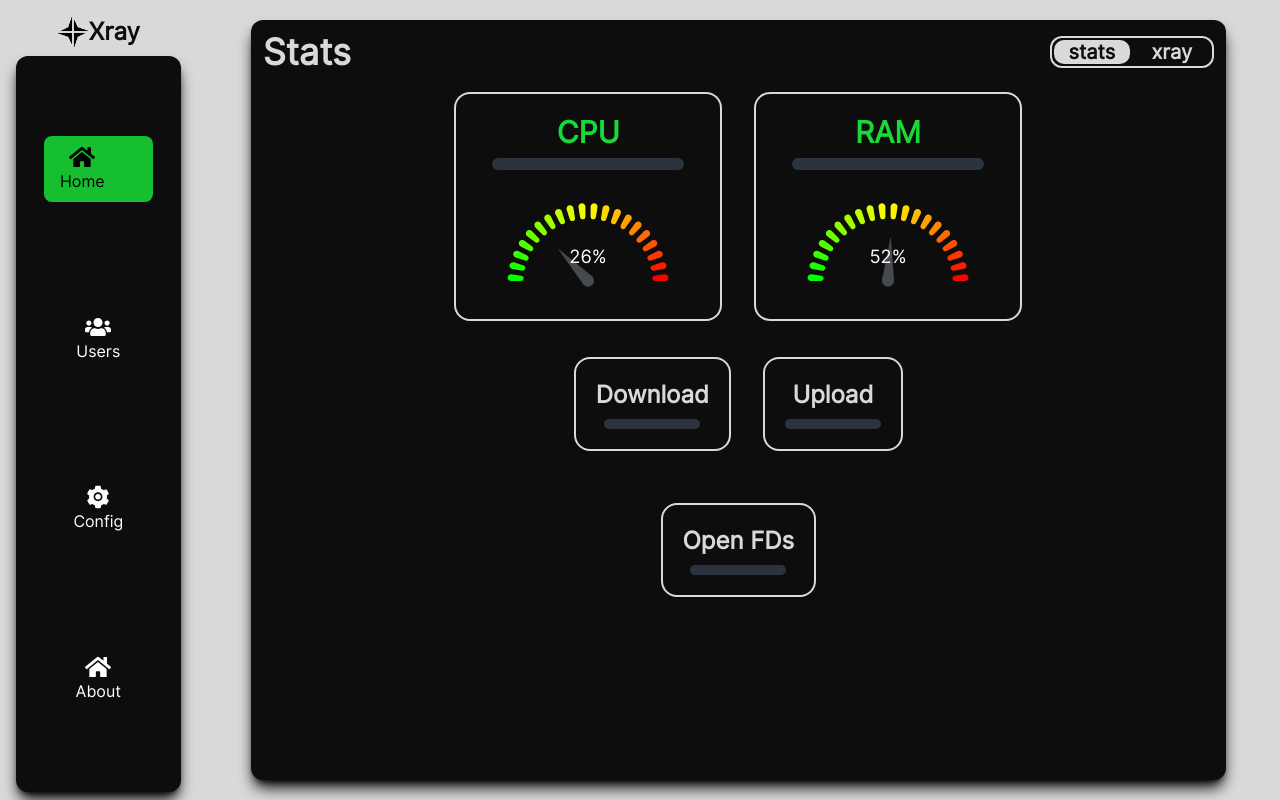
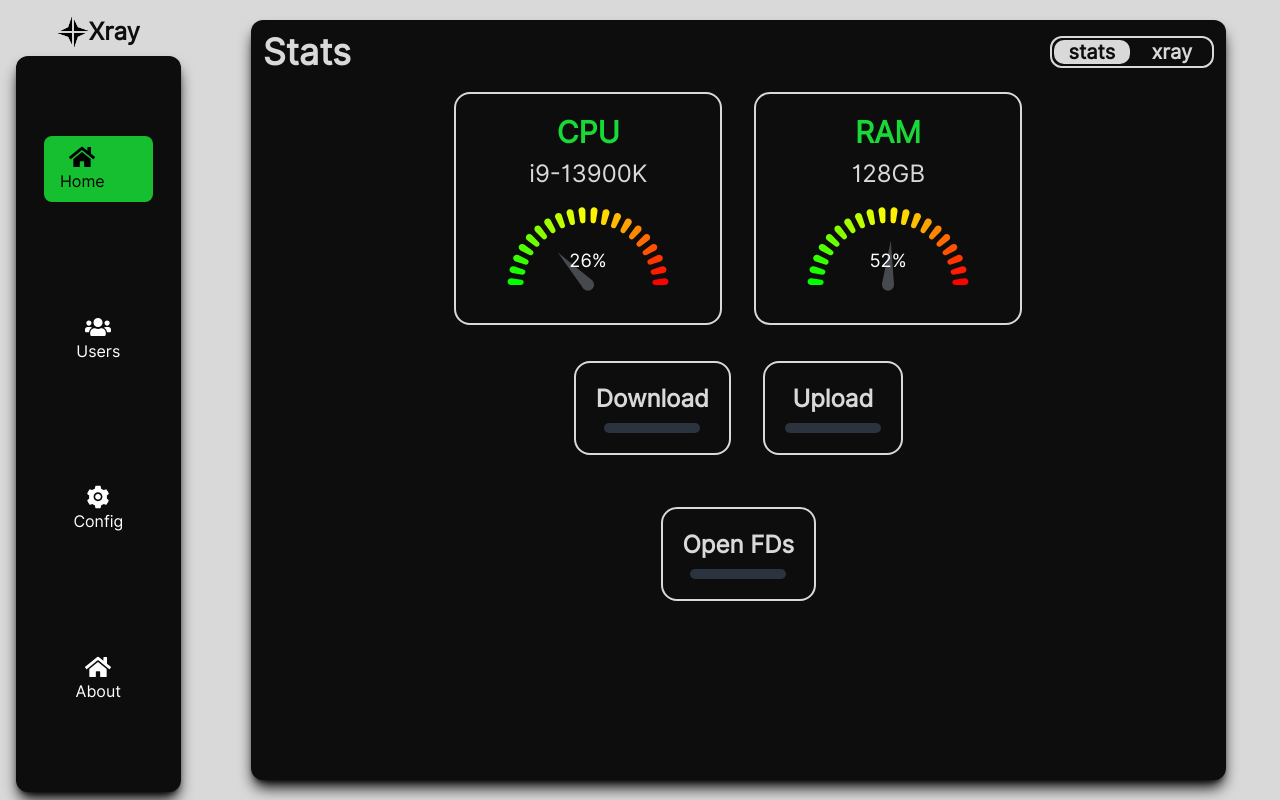
Before and after one commit to lilendian0x00/xray-manager, a React (Create React App) app: page /home/stats in a window 1280 px wide. Built offline with nearby package versions, Linux system fonts and the light colour scheme.

Commit message:
Refactored a part of Home - stats page

```diff
--- a/src/Components/elements/ControlBox.jsx
+++ b/src/Components/elements/ControlBox.jsx
@@ -0,0 +1,25 @@
+import React from 'react'
+import GaugeChart from 'react-gauge-chart'
+
+function GaugeBox(props) {
+  return (
+    <div id={props.id} className={`flex flex-col gap-3 md:border-2 md:border-[var(--creamy)] md:p-5 md:rounded-2xl md:text-center ${props.className}`}>
+      <div className='md:flex md:flex-col md:items-center'>
+        <span className='font-bold text-[var(--lex-green)] md:text-3xl mb-2'>{props.name}</span>
+        <div className={`${(props.value != null)? ` hidden `: ``}  animate-pulse h-3 bg-gray-200 rounded-full dark:bg-gray-700 w-48 mb-4`}></div>
+        <span className={`text-2xl ${(props.value == null)? ` hidden `: ``}`}>{props.value}</span>
+      </div>
+
+      <div className='flex flex-col justify-center self-center items-center'>
+        <div className='w-56'>
+          <GaugeChart id="gauge-chart"
+            nrOfLevels={20}
+            percent={props.percentage}
+          />
+        </div>
+      </div>
+    </div>
+  )
+}
+
+export default GaugeBox
--- a/src/views/Home/stats/Stats.jsx
+++ b/src/views/Home/stats/Stats.jsx
@@ -1,7 +1,7 @@
 import React from 'react'
-import GaugeChart from 'react-gauge-chart'
 import { motion } from 'framer-motion'
 import { useMediaQuery } from 'react-responsive'
+import GaugeBox from '../../../Components/elements/ControlBox'
 
 function Stats() {
     const isDesktopOrLaptop = useMediaQuery({
@@ -17,39 +17,13 @@ function Stats() {
             transition={{ duration: 0.5 }}
         >
             <div role='status' className='flex flex-col md:flex-row md:justify-center md:items-center gap-8 text-lg mt-5'>
-                <div id='CPU' className='flex flex-col gap-3 md:border-2 md:border-[var(--creamy)] md:p-5 md:rounded-2xl md:text-center'>
-                    <div className='md:flex md:flex-col md:items-center'>
-                        <span className='font-bold text-[var(--lex-green)] md:text-3xl mb-2'>{isDesktopOrLaptop ? "CPU" : "CPU:"}</span>
-                        <div className='animate-pulse h-3 bg-gray-200 rounded-full dark:bg-gray-700 w-48 mb-4'></div>
-                        <span className='text-2xl hidden'>i9-13900K</span>
-                    </div>
+                <GaugeBox id="CPU" name={isDesktopOrLaptop ? "CPU" : "CPU:"} value={"i9-13900K"} percentage={0.26}/>
 
-                    <div className='flex flex-col justify-center self-center items-center'>
-                        <div className='w-56'>
-                            <GaugeChart id="gauge-chart2"
-                                nrOfLevels={20}
-                                percent={0.26}
-                            />
-                        </div>
-                    </div>
-                </div>
 
-                <div id='RAM' className='flex flex-col gap-3 md:border-2 md:border-[var(--creamy)] md:p-5 md:rounded-2xl md:text-center'>
-                    <div className='md:flex md:flex-col md:items-center'>
-                        <span className='font-bold text-[var(--lex-green)] md:text-3xl mb-2'>{isDesktopOrLaptop ? "RAM" : "RAM:"}</span>
-                        <div className='animate-pulse  h-3 bg-gray-200 rounded-full dark:bg-gray-700 w-48 mb-4'></div>
-                        <span className='text-2xl hidden'>128GB</span>
-                    </div>
-                    <div className='flex flex-col justify-center self-center items-center'>
-                        <div className='w-56'>
-                            <GaugeChart id="gauge-chart2"
-                                nrOfLevels={20}
-                                percent={0.52}
-                            />
-                        </div>
-                    </div>
-                </div>
+                <GaugeBox id="RAM" name={isDesktopOrLaptop ? "RAM" : "RAM:"} value={"128GB"} percentage={0.52}/>
+
             </div>
+
             <div className='flex flex-row p-4 justify-center gap-8 mt-5'>
                 <div className='flex flex-col items-center md:border-2 md:border-[var(--creamy)] md:p-5 md:rounded-2xl md:text-center'>
                     <span className='text-2xl font-bold text-[var(--wash-black)] dark:text-[var(--creamy)]'>Download</span>
```
